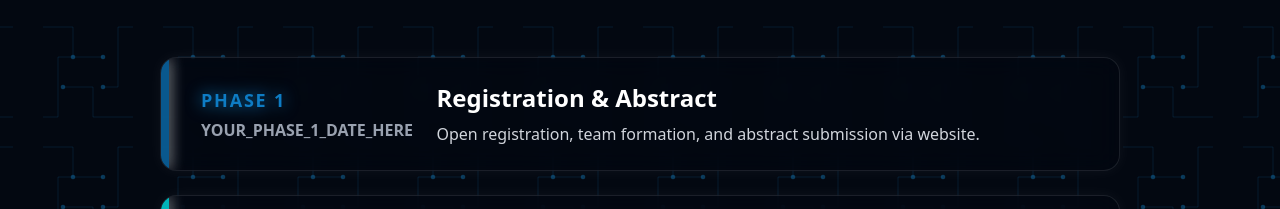
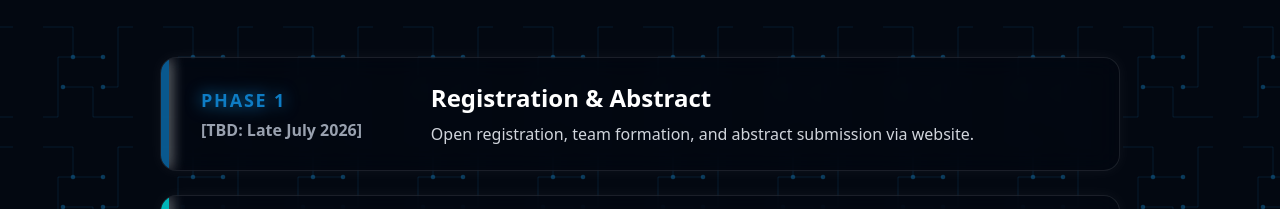
Before and after one commit to Sharanx77/neo-nexus-36.1, a Next.js app: page / in a window 1280 px wide. Shown: the part 3736-3945 px from the top of the page. Built offline with nearby package versions, Linux system fonts and the light colour scheme.

Commit message:
Update Timeline.tsx

```diff
--- a/components/Timeline.tsx
+++ b/components/Timeline.tsx
@@ -1,6 +1,6 @@
 export default function Timeline() {
   const schedule = [
-    { phase: 'Phase 1', date: 'YOUR_PHASE_1_DATE_HERE', title: 'Registration & Abstract', desc: 'Open registration, team formation, and abstract submission via website.', glow: 'hover:border-electric/50 hover:shadow-[0_0_25px_rgba(14,124,196,0.3)]', bar: 'bg-electric', textCol: 'text-electric' },
+    { phase: 'Phase 1', date: '[TBD: Late July 2026]', title: 'Registration & Abstract', desc: 'Open registration, team formation, and abstract submission via website.', glow: 'hover:border-electric/50 hover:shadow-[0_0_25px_rgba(14,124,196,0.3)]', bar: 'bg-electric', textCol: 'text-electric' },
     { phase: 'Phase 2', date: '[TBD: Late July 2026]', title: 'Abstract Shortlisting', desc: 'Abstracts reviewed; shortlisted teams notified by email.', glow: 'hover:border-cyan/50 hover:shadow-[0_0_25px_rgba(6,182,212,0.3)]', bar: 'bg-cyan', textCol: 'text-cyan' },
     { phase: 'Phase 3', date: '22nd August 2026', title: 'Final Hackathon Day 1', desc: 'Inauguration, check-in at BITM Ballari, and hackathon commencement.', glow: 'hover:border-gold/50 hover:shadow-[0_0_25px_rgba(234,179,8,0.3)]', bar: 'bg-gold', textCol: 'text-gold' },
     { phase: 'Phase 4', date: '23rd August 2026', title: 'Final Hackathon Day 2', desc: 'Hackathon ends, jury evaluation, presentations, results, and prize distribution.', glow: 'hover:border-gold/50 hover:shadow-[0_0_25px_rgba(234,179,8,0.3)]', bar: 'bg-gold', textCol: 'text-gold' },
```
